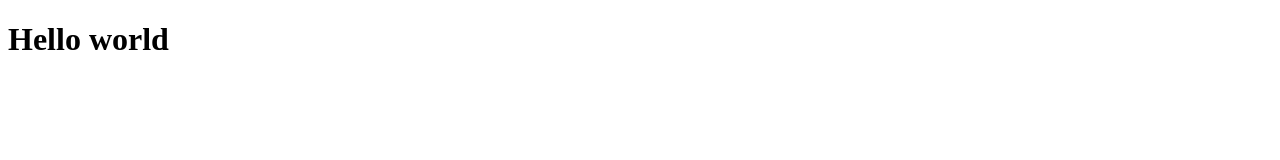
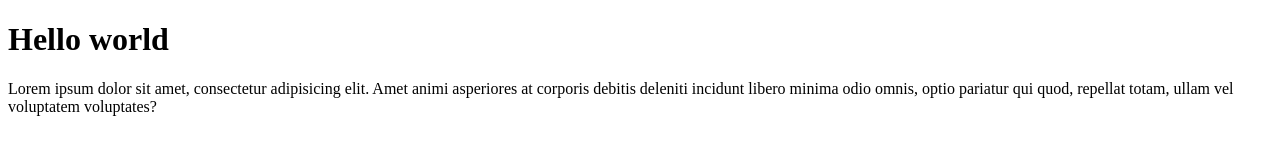
Before and after one commit to jody-codes/wpu-git-test, a plain HTML site: page index.html in a window 1280 px wide. Drawn offline with Linux system fonts and the light colour scheme.

Commit message:
menambahkan paragraf

```diff
--- a/index.html
+++ b/index.html
@@ -9,5 +9,6 @@
 </head>
 <body>
 <h1>Hello world</h1>
+<p>Lorem ipsum dolor sit amet, consectetur adipisicing elit. Amet animi asperiores at corporis debitis deleniti incidunt libero minima odio omnis, optio pariatur qui quod, repellat totam, ullam vel voluptatem voluptates?</p>
 </body>
 </html>
```
